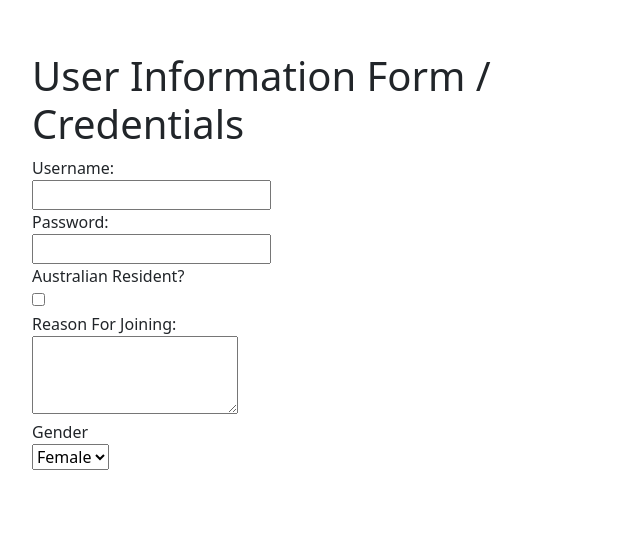
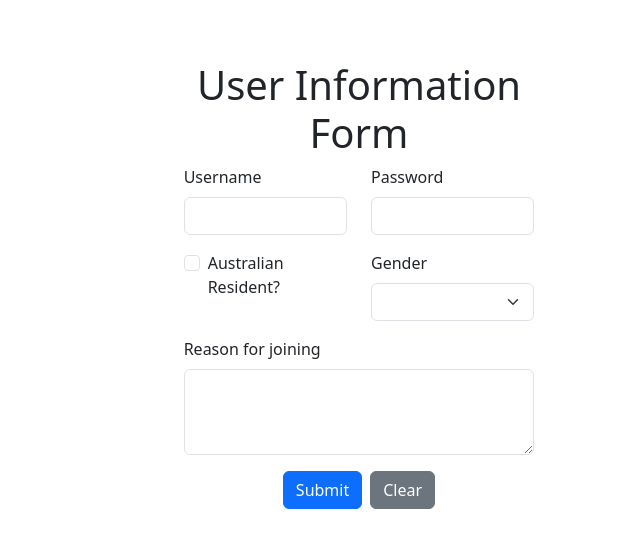
Before and after one commit to Ata0000000/efolio-5032, a Vue app: page / in a window 1280 px wide. Shown: the part 139-686 px from the top of the page, without its empty margins (0-640 px from the left). Built offline with nearby package versions, Linux system fonts and the light colour scheme.

Commit message:
update Form.vue

```diff
--- a/src/components/Form.vue
+++ b/src/components/Form.vue
@@ -1,31 +1,68 @@
 <template>
-     <div class="form">
-    <h1>User Information Form / Credentials</h1>
-        <form>
-            <label for="username">Username:</label><br>
-            <input type="text" id="username" name="username"><br>
-
-            <label for="password">Password:</label><br>
-            <input type="password" id="password" name="password"><br>
-
-            <label for="isAustralian">Australian Resident?</label><br>
-            <input type="checkbox" id="isAustralian" name="isAustralian"><br>
-
-            <label for="reason">Reason For Joining:</label><br>
-            <textarea id="reason" name="reason" rows="3"></textarea><br>
-
-            <label for="gender">Gender</label><br>
-            <select id="gender">
-                <option value="female">Female</option>
-                <option value="male">Male</option>
-                <option value="other">Other</option>
-            </select>
-        </form>
+    <div class="container mt-5">
+        <div class="row">
+            <div class="col-md-8 offset-md-2">
+                <h1 class="text-center">User Information Form</h1>
+                <form @submit.prevent="submitForm">
+                    <div class="row mb-3">
+                        <div class="col-md-6">
+                            <label for="username" class="form-label">Username</label>
+                            <input type="text" class="form-control" id="username" v-model="formData.username">
+                        </div>
+                        <div class="col-md-6">
+                            <label for="password" class="form-label">Password</label>
+                            <input type="password" class="form-control" id="password" v-model="formData.password">
+                        </div>
+                    </div>
+                    <div class="row mb-3">
+                        <div class="col-md-6">
+                            <div class="form-check">
+                                <input type="checkbox" class="form-check-input" id="isAustralian" v-model="formData.isAustralian">
+                                <label class="form-check-label" for="isAustralian">Australian Resident?</label>
+                            </div>
+                        </div>
+                        <div class="col-md-6">
+                            <label for="gender" class="form-label">Gender</label>
+                            <select class="form-select" id="gender" v-model="formData.gender">
+                                <option value="male">Male</option>
+                                <option value="female">Female</option>
+                                <option value="other">Other</option>
+                            </select>
+                        </div>
+                    </div>
+                    <div class="mb-3">
+                        <label for="reason" class="form-label">Reason for joining</label>
+                        <textarea class="form-control" id="reason" rows="3" v-model="formData.reason"></textarea>
+                    </div>
+                    <div class="text-center">
+                        <button type="submit" class="btn btn-primary me-2">Submit</button>
+                        <button type="button" class="btn btn-secondary" @click="clearForm">Clear</button>
+                    </div>
+                </form>
+            </div>
+        </div>
     </div>
 </template>
 
+
 <script setup>
-// Our logic will go here
+import { ref } from 'vue';
+
+  const formData = ref({
+      username: '',
+      password: '',
+      isAustralian: false,
+      reason: '',
+      gender: ''
+  });
+
+  const submittedCards = ref([]);
+
+  const submitForm = () => {
+      submittedCards.value.push({
+          ...formData.value
+      });
+  };
 </script>
 
 <style scoped>
```
